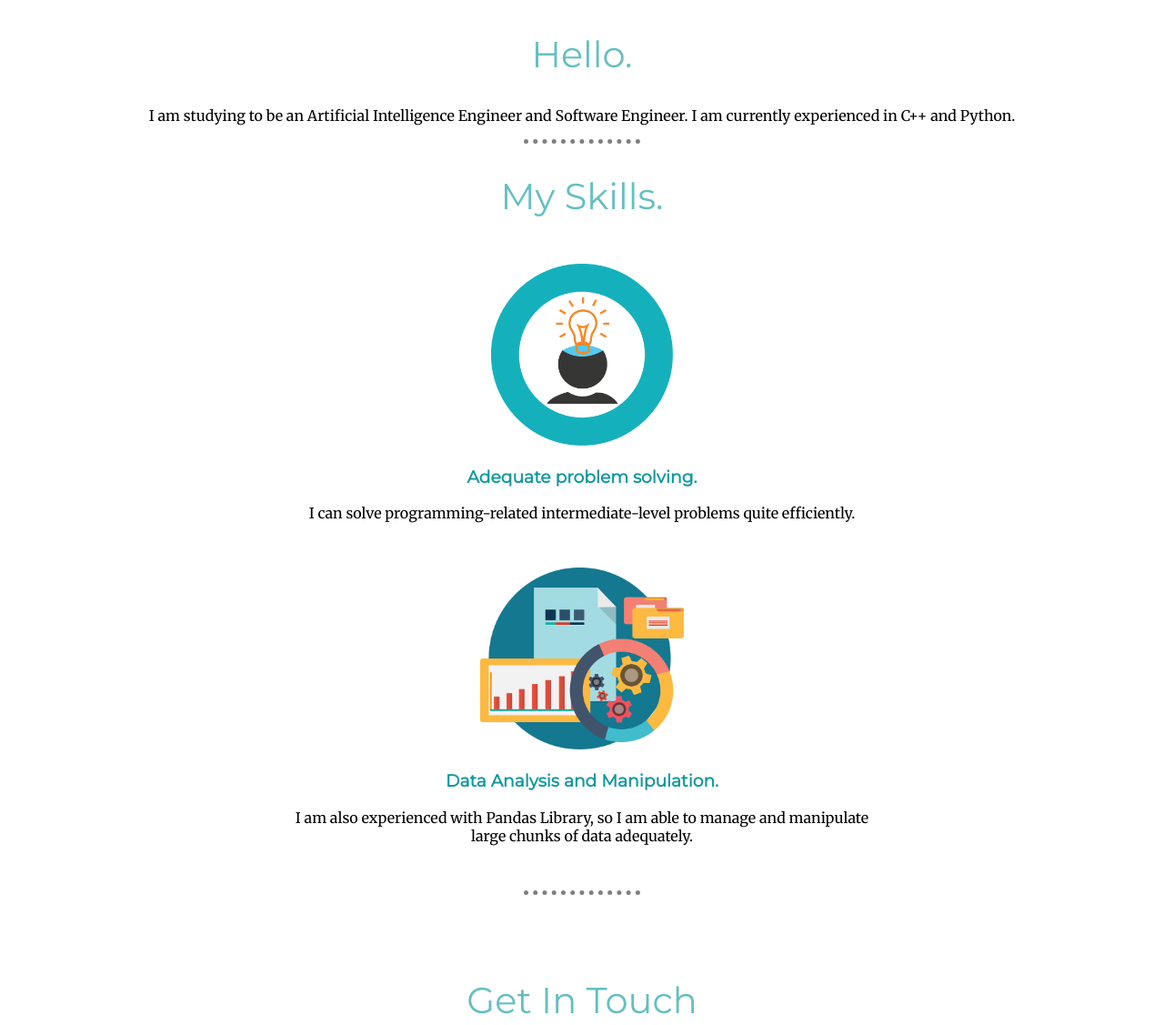
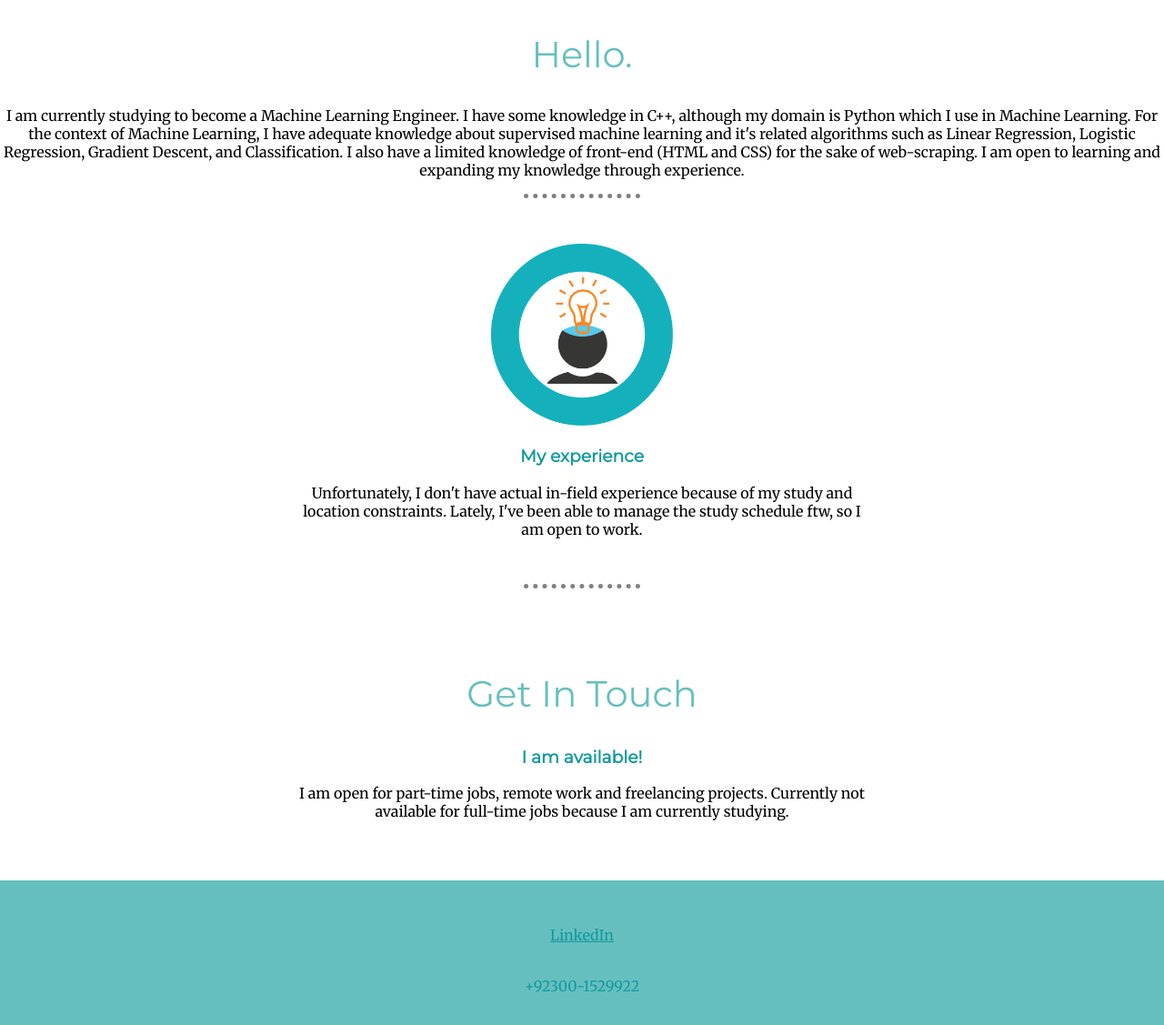
Before and after one commit to WikiThunder/cv, a plain HTML site: page index.html in a window 1280 px wide. Shown: the part 1109-2236 px from the top of the page at 91% size. Drawn offline with Linux system fonts and the light colour scheme.

Commit message:
Add files via upload

```diff
--- a/index.html
+++ b/index.html
@@ -16,7 +16,7 @@
     <div class="top-container">
       <img class="top-cloud" src="images/cloud.png" alt="cloud-image" />
       <h1>I'm Waqas.</h1>
-      <h2>A Programmer.</h2>
+      <h2>An aspiring learner.</h2>
       <img class="bottom-cloud" src="images/cloud.png" alt="cloud-image" />
       <img src="images/mountain.png" alt="mountain-image" />
     </div>
@@ -24,14 +24,12 @@
       <div class="profile">
         <img src="images/waqas.png" alt="image" height="300px" />
         <h2>Hello.</h2>
-        <p>
-          I am studying to be an Artificial Intelligence Engineer and Software
-          Engineer. I am currently experienced in C++ and Python.
+        <p class="prof">
+          I am currently studying to become a Machine Learning Engineer. I have some knowledge in C++, although my domain is Python which I use in Machine Learning. For the context of Machine Learning, I have adequate knowledge about supervised machine learning and it's related algorithms such as Linear Regression, Logistic Regression, Gradient Descent, and Classification. I also have a limited knowledge of front-end (HTML and CSS) for the sake of web-scraping. I am open to learning and expanding my knowledge through experience.
         </p>
       </div>
       <hr />
       <div class="skills">
-        <h2>My Skills.</h2>
         <div class="skill-row">
           <img
             class="problem_img"
@@ -39,23 +37,9 @@
             alt="problem_solving_image"
             height="200px"
           />
-          <h3>Adequate problem solving.</h3>
+          <h3>My experience</h3>
           <p>
-            I can solve programming-related intermediate-level problems quite
-            efficiently.
-          </p>
-        </div>
-        <div class="skill-row">
-          <img
-            class="data_img"
-            src="images/data_management.png"
-            alt="data_management_image"
-            height="200px"
-          />
-          <h3>Data Analysis and Manipulation.</h3>
-          <p>
-            I am also experienced with Pandas Library, so I am able to manage
-            and manipulate large chunks of data adequately.
+            Unfortunately, I don't have actual in-field experience because of my study and location constraints. Lately, I've been able to manage the study schedule ftw, so I am open to work.
           </p>
         </div>
       </div>
@@ -68,7 +52,6 @@
           Currently not available for full-time jobs because I am currently
           studying.
         </p>
-        <a class="btn" href="mailto:waqasahmadwiki92727@gmail.com">Contact me</a>
       </div>
     </div>
 
@@ -78,8 +61,8 @@
         href="https://www.linkedin.com/in/waqas-ahmad-336784251/"
         >LinkedIn</a
       >
-      <a class="footer-link" href="https://twitter.com/me_misterwiki"
-        >Twitter</a
+      <p class="footer-link"
+        >+92300-1529922</p
       >
       <p>© 2022 Waqas Ahmad.</p>
     </div>
```
